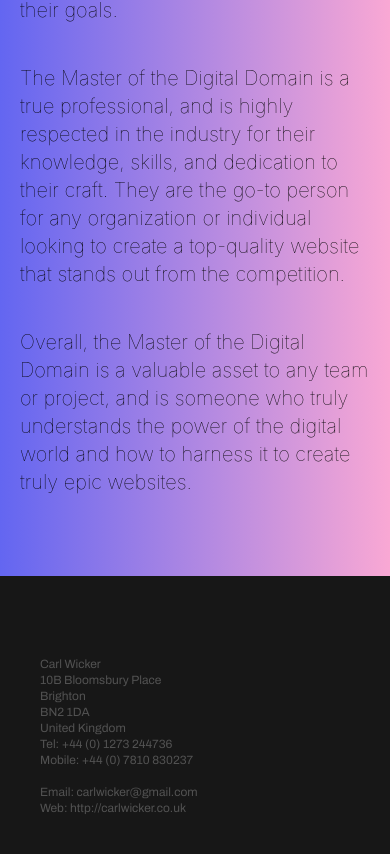
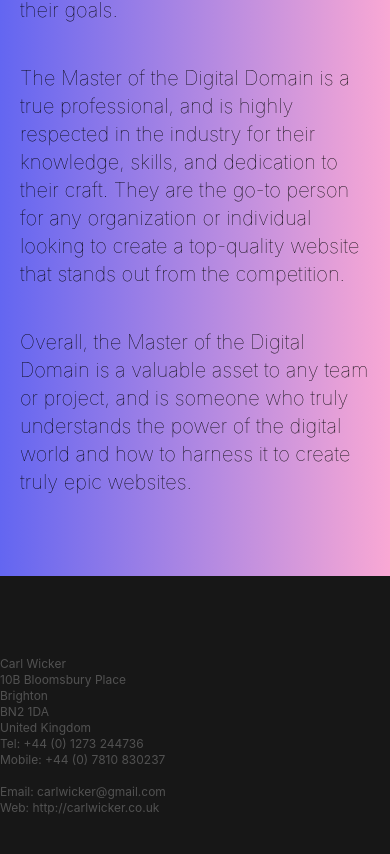
Before and after one commit to carlwicker/carlwicker-nextjs12, a Next.js app: page / in a window 390 px wide. Shown: the part 7143-7997 px from the top of the page. Built offline with nearby package versions, Linux system fonts and the light colour scheme.

Commit message:
fixed footer responsive layout

```diff
--- a/components/BoldArticlePage/SvgBackground.tsx
+++ b/components/BoldArticlePage/SvgBackground.tsx
@@ -16,6 +16,7 @@ export default function SvgBackground({ color }: ISvgBackground) {
 
   const [currentSvgD, setSvgCurrentD] = useState<string>(svg.up.d);
 
+  useEffect(() => {
     const BgSvgLoop = () => {
       setTimeout(() => {
         if (currentSvgD === svg.up.d) {
@@ -24,13 +25,11 @@ export default function SvgBackground({ color }: ISvgBackground) {
           setSvgCurrentD(svg.up.d);
         }
       }, 300);
-
       return () => {};
     };
 
-  useEffect(() => {
     BgSvgLoop();
-  }, [currentSvgD]);
+  }, [currentSvgD, svg.up.d, svg.down.d]);
 
   return (
     <svg
--- a/components/Footer/Footer.tsx
+++ b/components/Footer/Footer.tsx
@@ -1,20 +1,14 @@
-import NextJsLogo from "./NextJsLogo";
-import TailwindCssLogo from "./TailwindCssLogo";
-
 export default function Footer() {
   return (
-    <footer
-      className="flex mx-auto bg-neutral-900 lg:h-[400px] py-20 leading-5 "
-      style={{ fontFamily: "Archivo", fontWeight: "400" }}
-    >
-      <div className="container flex lg:flex-row flex-col mx-auto text-xs text-neutral-600 ">
-        <div
-          className=" flex flex-col lg:flex-row justify-end lg:gap-20 w-full "
-          id="contact"
-        >
-          <div>
-            <div className="justify-left w-full lg:border-l-stone-800 lg:border-l-2 lg:pl-20 pl-10">
-              Carl Wicker <br />
+    <footer className="bg-neutral-900 lg:h-[400px] py-20">
+      <div className="container mx-auto flex lg:flex-row flex-col text-xs text-neutral-600 gap-0 md:gap-20 justify-end">
+        <div className="hidden md:w-1/2 xl:w-1/3 md:block"></div>
+        <div className="hidden xl:w-1/3 xl:block"></div>
+
+        <div className="flex flex-col w-full xl:w-1/3 md:w-1/2">
+          <div className="">
+            Carl Wicker
+            <br />
             10B Bloomsbury Place
             <br />
             Brighton
@@ -23,31 +17,18 @@ export default function Footer() {
             <br />
             United Kingdom
           </div>
+
+          <div className="">
+            Tel: +44 (0) 1273 244736 <br /> Mobile: +44 (0) 7810 830237
           </div>
 
-          <div>
-            <div className="justify-left w-full  pl-10">
-              Tel: +44 (0) 1273 244736 <br /> Mobile: +44 (0) 7810 830237
-            </div>
-            <div className="justify-left w-full  pl-10">
+          <div className="">
             <br /> Email:{" "}
-              <a
-                href="mailto:carlwicker@gmail.com"
-                className="hover:text-blue-400 duration-200 ease-in transition"
-              >
-                carlwicker@gmail.com
-              </a>
+            <a href="mailto:carlwicker@gmail.com">carlwicker@gmail.com</a>
           </div>
 
-            <div className="justify-left w-full pl-10">
-              Web:{" "}
-              <a
-                href="http://carlwicker.co.uk"
-                className="hover:text-blue-400 duration-200 ease-in transition"
-              >
-                http://carlwicker.co.uk
-              </a>
-            </div>
+          <div className="">
+            Web: <a href="http://carlwicker.co.uk">http://carlwicker.co.uk</a>
           </div>
         </div>
       </div>
--- a/components/Navbar/Header.tsx
+++ b/components/Navbar/Header.tsx
@@ -9,7 +9,6 @@ interface IHeader {
 
 export default function Header({ setIsOpen, isOpen }: IHeader) {
   useEffect(() => {
-    console.log(isOpen);
     document.body.style.overflowY = isOpen ? "hidden" : "scroll";
   }, [isOpen]);
 
--- a/components/Section2/Ux.tsx
+++ b/components/Section2/Ux.tsx
@@ -28,7 +28,7 @@ export default function Ux() {
         Google Cloud Architecture.
       </p>
       <p className="font-medium">
-        I'm currently looking for a creative developer role in a Brighton
+        I&apos;m currently looking for a creative developer role in a Brighton
         agency.
       </p>
     </motion.div>
```
Lines whose indentation alone changed are shown as unchanged.
